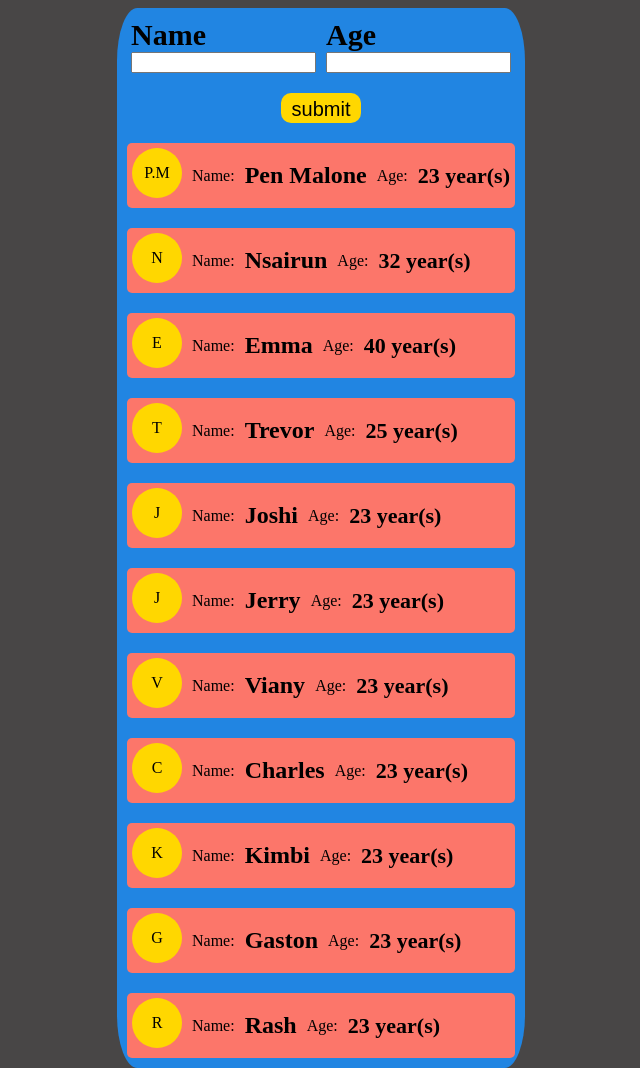
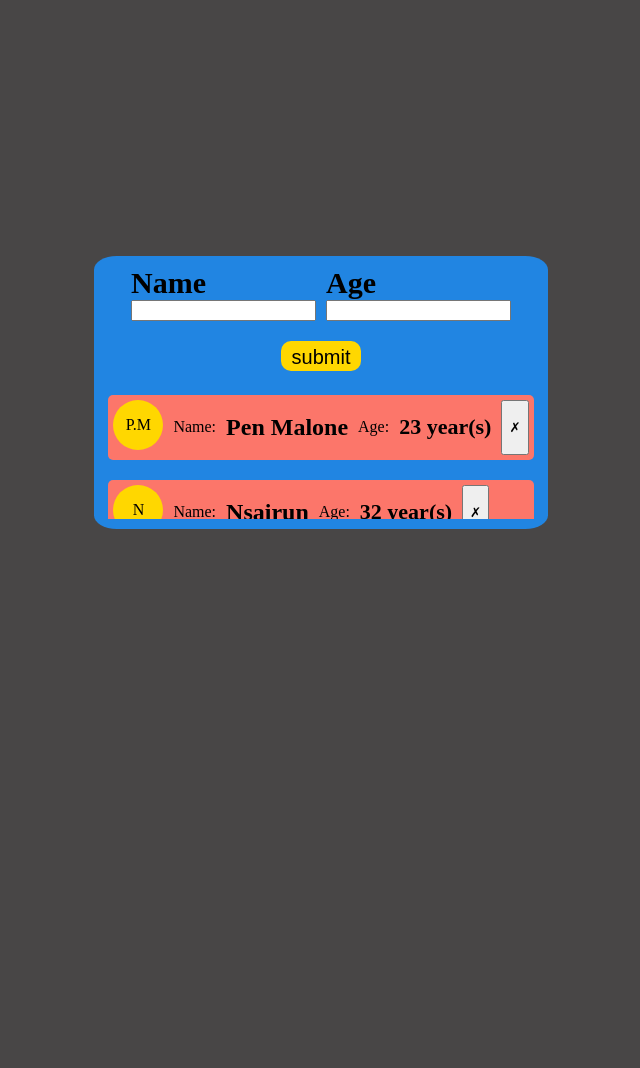
Before and after one commit to kivenalaric/search-app, a plain HTML site: page index.html in a window 1280 px wide. Shown: the whole page, without its empty margins (319-959 px from the left). After the commit the page ends 800 px from the top, so only its background shows below. Drawn offline with Linux system fonts and the light colour scheme.

Commit message:
edits on html, css, and js files

```diff
--- a/assets/scripts/search.js
+++ b/assets/scripts/search.js
@@ -1,7 +1,9 @@
 const pageForm = document.querySelector('form')
 const userContainer = document.querySelector('.users')
 const abbrevNames = document.querySelector('.image')
+const deleteBtn = document.querySelector('#selete')
 // to display array of users
+
 
 function displayUser ({ age, name }) {
   return `<div class="people">
@@ -12,6 +14,7 @@ function displayUser ({ age, name }) {
   <label for="age">Age:</label>
   <p>${age} year(s)</p>
   </div>
+  <button>&cross;</button>
 </div> `
 }
 
@@ -54,7 +57,7 @@ function searchUsers (name, age) {
           )
         )
       } else {
-        reject([])
+        Error([])
       }
     }, 2000)
   })
--- a/assets/styles/style.css
+++ b/assets/styles/style.css
@@ -4,6 +4,7 @@ body {
   display: flex;
   justify-content: center;
   align-items: center;
+  height: 96vh;
 }
 
 form {
@@ -50,9 +51,12 @@ form {
   display: flex;
   flex-direction: column;
   gap: 20px;
-  overflow: auto;
-  scrollbar-color: #383737;
-  scrollbar-width: thin;
+  padding: 4px;
+  overflow-x: hidden;
+  max-width: 500px;
+  height: 120px;
+  overflow-y: auto;
+  text-align: justify;
 }
 
 .search {
--- a/index.html
+++ b/index.html
@@ -30,12 +30,13 @@
                 <label for="age">Age:</label>
                 <p>Age</p>
                 </div>
+                <button class="cross"  id="delete">&cross;</button>
             </div>
         </div>
 
     </form>
 <script src="assets/scripts/script.js"></script>
-<script src="assets/scripts/search.js"></script>
+<script type="module" src="assets/scripts/search.js"></script>
 </body>
 
 </html>
```
